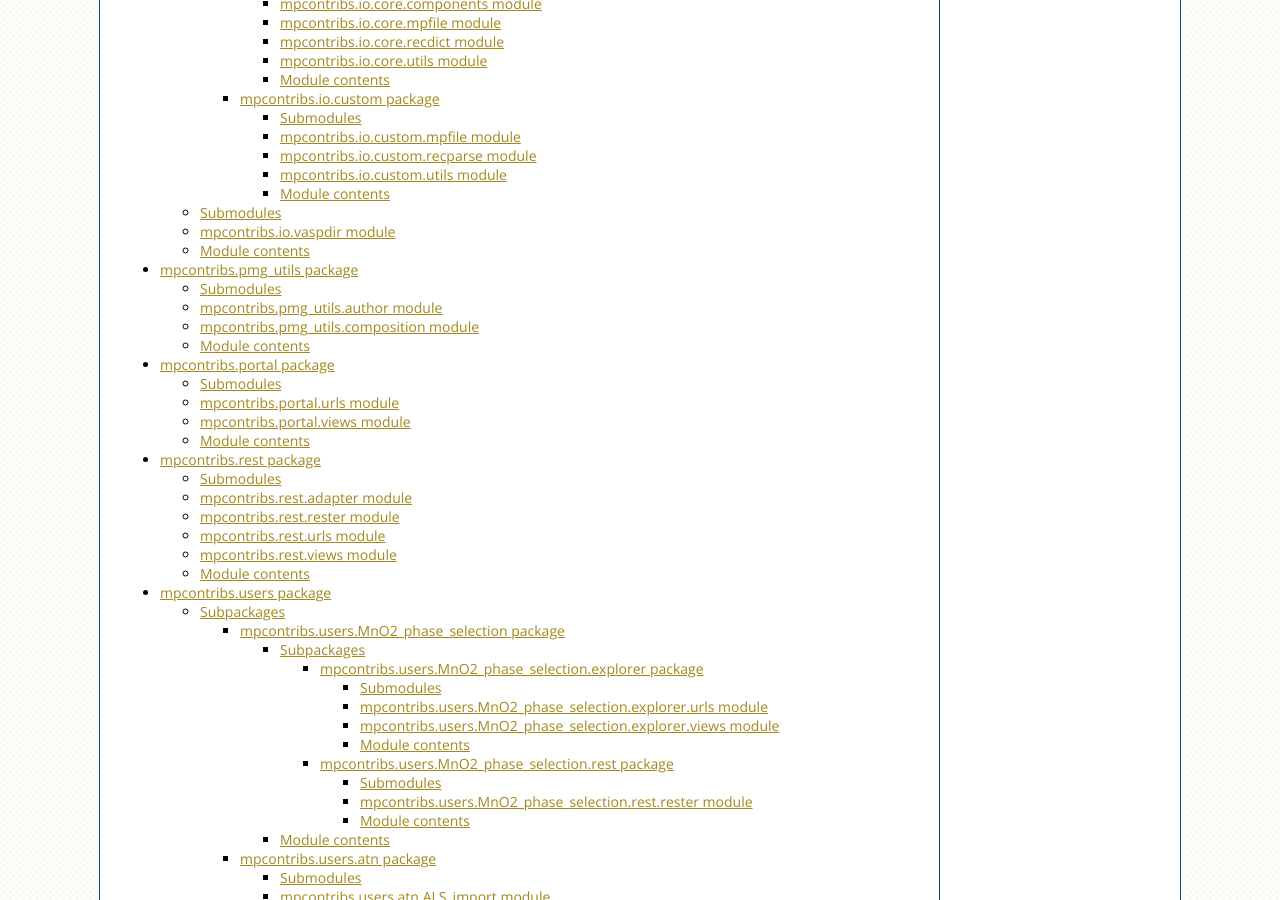
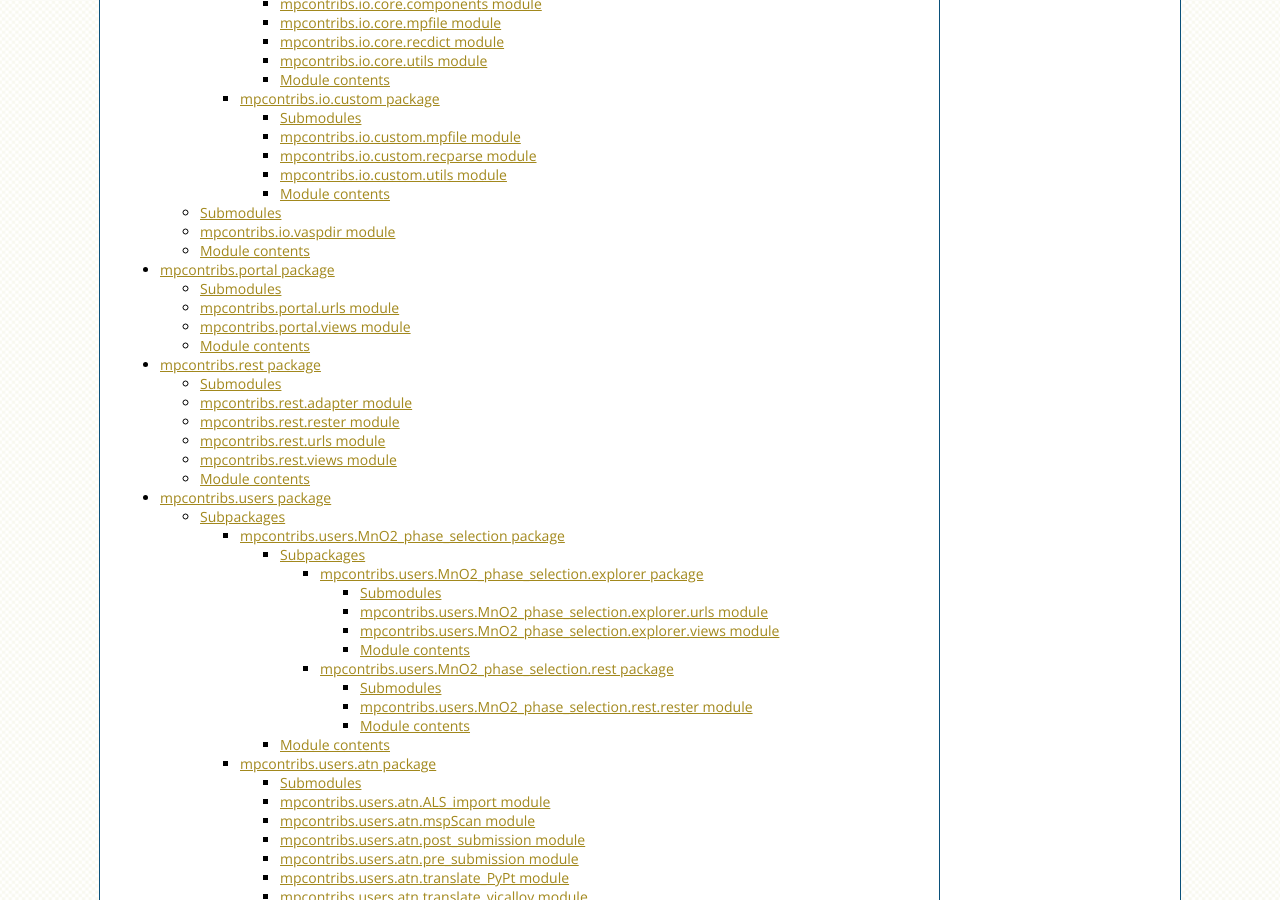
Before and after one commit to materialsproject/MPContribs, a Sphinx documentation site: the page built from docs/source/mpcontribs.rst, in a window 1280 px wide and 900 px high, scrolled down 738 px. Built offline with Sphinx 7.4.7, drawn with Linux system fonts in a browser that asks for light colours.

Commit message:
docs/source: remove pmg_utils

```diff
--- a/docs/source/mpcontribs.pmg_utils.rst
+++ /dev/null
@@ -1,30 +0,0 @@
-mpcontribs.pmg_utils package
-============================
-
-Submodules
-----------
-
-mpcontribs.pmg_utils.author module
-----------------------------------
-
-.. automodule:: mpcontribs.pmg_utils.author
-    :members:
-    :undoc-members:
-    :show-inheritance:
-
-mpcontribs.pmg_utils.composition module
----------------------------------------
-
-.. automodule:: mpcontribs.pmg_utils.composition
-    :members:
-    :undoc-members:
-    :show-inheritance:
-
-
-Module contents
----------------
-
-.. automodule:: mpcontribs.pmg_utils
-    :members:
-    :undoc-members:
-    :show-inheritance:
--- a/docs/source/mpcontribs.rst
+++ b/docs/source/mpcontribs.rst
@@ -10,7 +10,6 @@ Subpackages
     mpcontribs.explorer
     mpcontribs.fake
     mpcontribs.io
-    mpcontribs.pmg_utils
     mpcontribs.portal
     mpcontribs.rest
     mpcontribs.users
```
